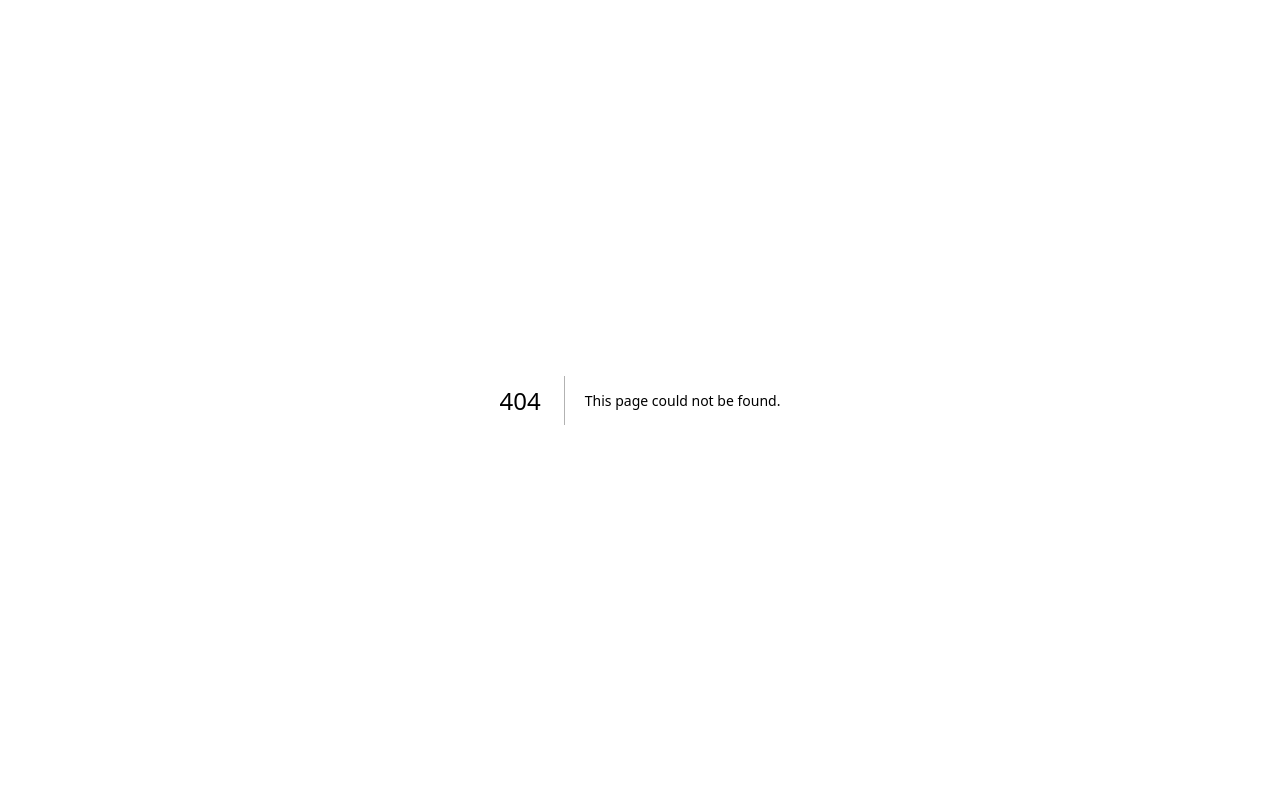
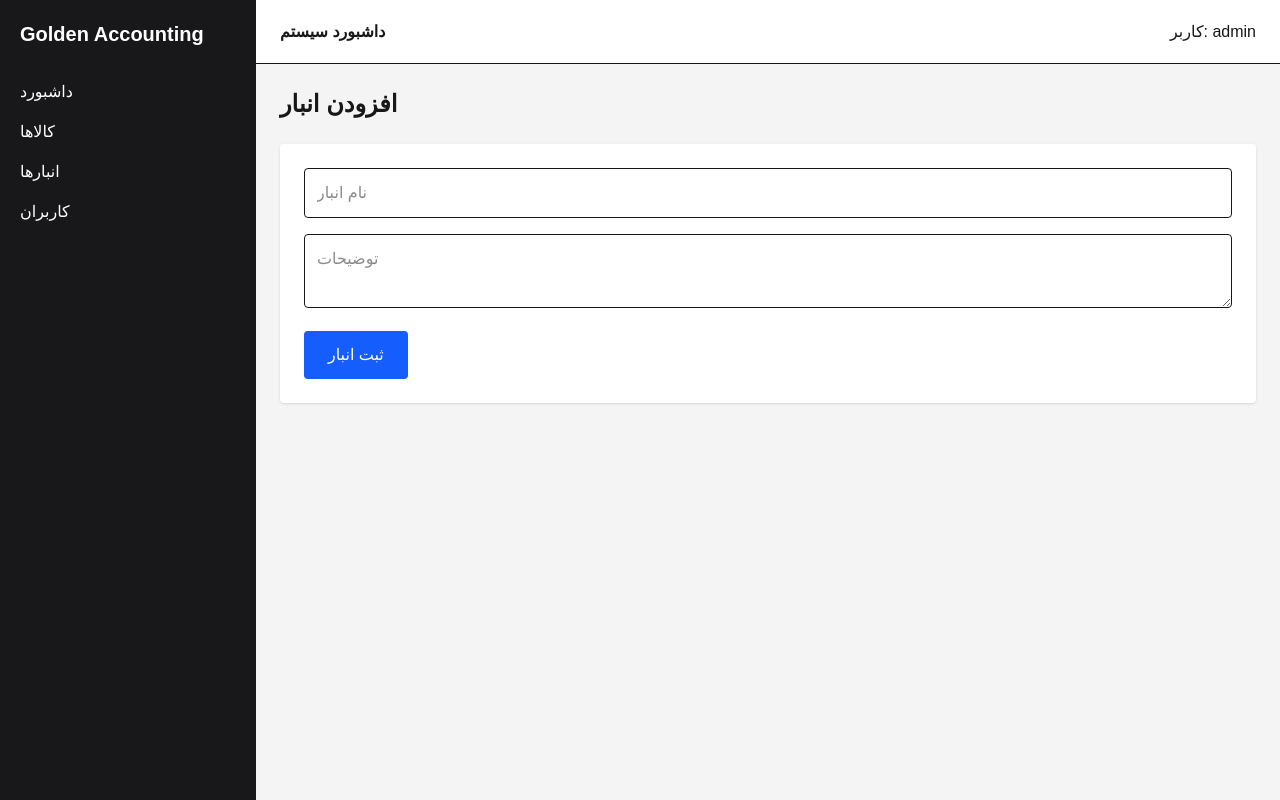
Before and after one commit to ghasemi1354-stack/GoldenAccounting, a Next.js app: page /dashboard/warehouses/new in a window 1280 px wide. Before the commit this address had no page. Built offline with nearby package versions, Linux system fonts and the light colour scheme.

Commit message:
Add warehouse creation flow

```diff
--- /dev/null
+++ b/app/api/warehouses/route.ts
@@ -0,0 +1,68 @@
+import sql from "@/lib/db";
+import { NextResponse } from "next/server";
+
+
+export async function POST(request: Request) {
+
+  try {
+
+    const body = await request.json();
+
+    const {
+      name,
+      description
+    } = body;
+
+
+    if (!name) {
+      return NextResponse.json(
+        {
+          error: "نام انبار الزامی است"
+        },
+        {
+          status: 400
+        }
+      );
+    }
+
+
+    await sql`
+      INSERT INTO warehouses
+      (
+        name,
+        description
+      )
+      VALUES
+      (
+        ${name},
+        ${description}
+      )
+    `;
+
+
+    return NextResponse.json(
+      {
+        message: "Warehouse created"
+      },
+      {
+        status: 201
+      }
+    );
+
+
+  } catch (error) {
+
+    console.error(error);
+
+    return NextResponse.json(
+      {
+        error: "Database error"
+      },
+      {
+        status: 500
+      }
+    );
+
+  }
+
+}
--- /dev/null
+++ b/app/dashboard/warehouses/new/WarehouseForm.tsx
@@ -0,0 +1,86 @@
+"use client";
+
+import { useState } from "react";
+import { useRouter } from "next/navigation";
+
+
+export default function WarehouseForm() {
+
+  const router = useRouter();
+
+
+  const [name, setName] = useState("");
+  const [description, setDescription] = useState("");
+
+
+  async function submit(e: React.FormEvent) {
+
+    e.preventDefault();
+
+
+    await fetch("/api/warehouses", {
+
+      method: "POST",
+
+      headers: {
+        "Content-Type": "application/json"
+      },
+
+      body: JSON.stringify({
+        name,
+        description
+      })
+
+    });
+
+
+    router.push("/dashboard/warehouses");
+
+  }
+
+
+
+  return (
+
+    <form
+      onSubmit={submit}
+      className="space-y-4 bg-white p-6 rounded shadow"
+    >
+
+      <input
+        className="w-full border p-3 rounded"
+        placeholder="نام انبار"
+        value={name}
+        onChange={(e)=>setName(e.target.value)}
+      />
+
+
+      <textarea
+
+        className="w-full border p-3 rounded"
+
+        placeholder="توضیحات"
+
+        value={description}
+
+        onChange={(e)=>setDescription(e.target.value)}
+
+      />
+
+
+      <button
+
+        className="bg-blue-600 text-white px-6 py-3 rounded"
+
+      >
+
+        ثبت انبار
+
+      </button>
+
+
+    </form>
+
+  );
+
+}
--- /dev/null
+++ b/app/dashboard/warehouses/new/page.tsx
@@ -0,0 +1,21 @@
+import WarehouseForm from "./WarehouseForm";
+
+
+export default function NewWarehousePage(){
+
+  return (
+
+    <div>
+
+      <h1 className="text-2xl font-bold mb-6">
+        افزودن انبار
+      </h1>
+
+
+      <WarehouseForm />
+
+    </div>
+
+  );
+
+}
```
